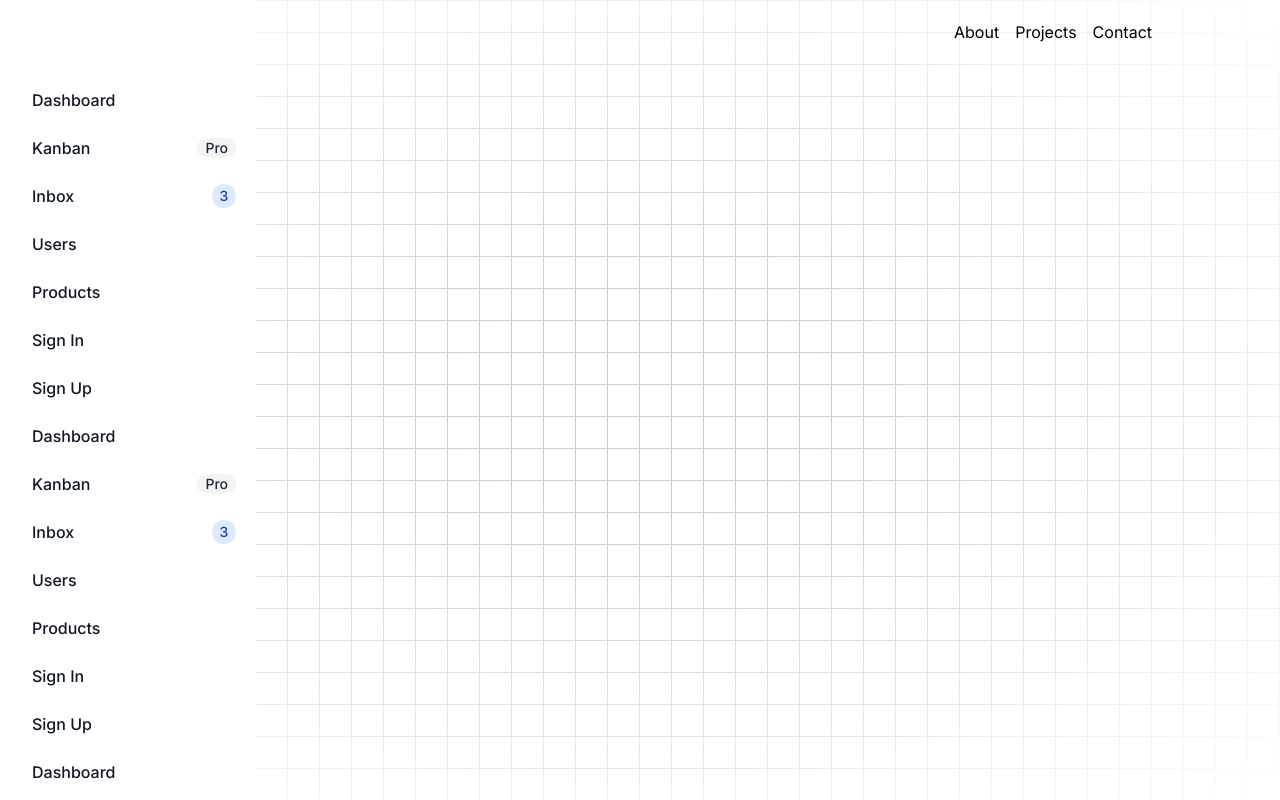
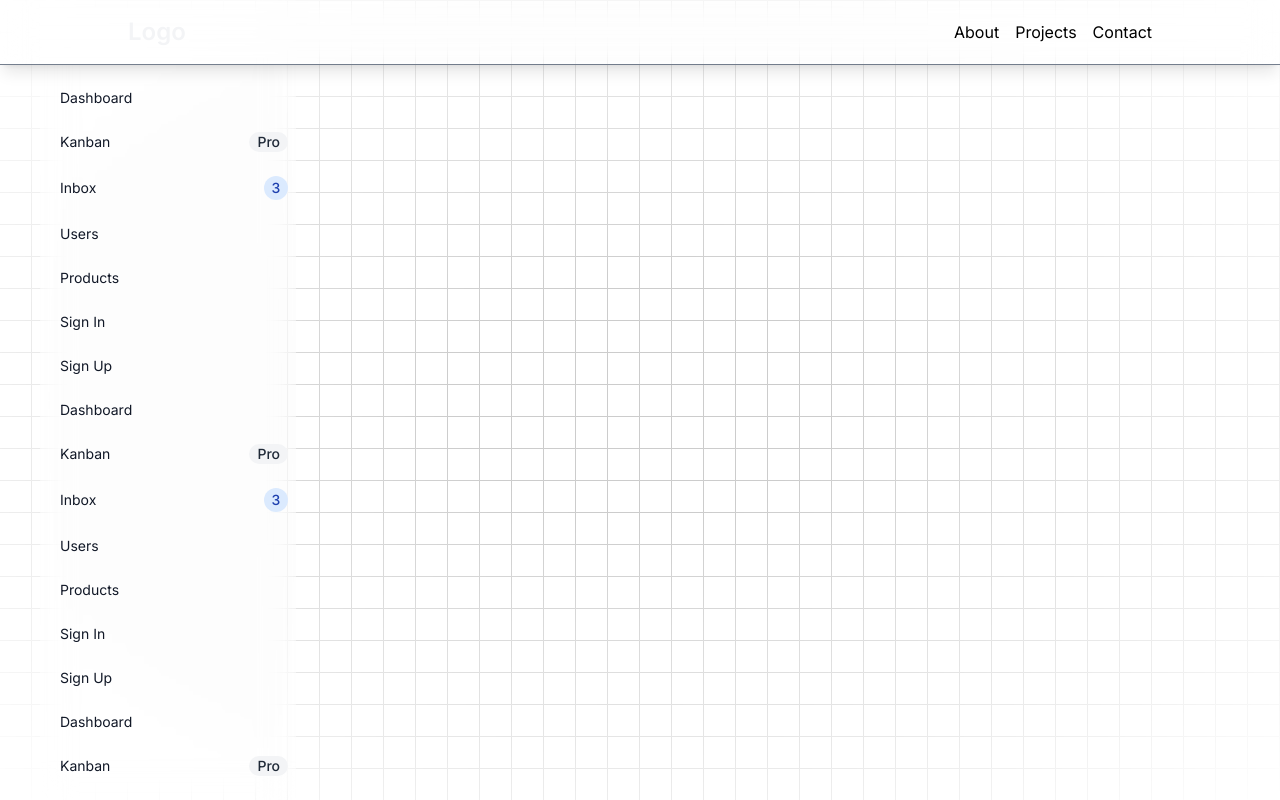
Before and after one commit to pratham5368/FlexUI, a Next.js app: page / in a window 1280 px wide. Built offline with nearby package versions, Linux system fonts and the light colour scheme.

Commit message:
fixed transparent background

```diff
--- a/src/app/page.tsx
+++ b/src/app/page.tsx
@@ -13,7 +13,7 @@ export default function Home() {
 
       <Header/>
       <Navbar/>
-      <Landing/>
+      {/*<Landing/>*/}
     </div>
   );
 }
--- a/src/components/Header/index.tsx
+++ b/src/components/Header/index.tsx
@@ -10,7 +10,7 @@ import { Switch } from "../UI/Switch";
 function index() {
   {/*const [checked, setChecked] = useState(false);*/}
   return (
-    <nav className="sticky top-0 z-100 bg-transparent">
+    <nav className="sticky top-0 z-50 bg-white bg-opacity-5 backdrop-filter backdrop-blur-lg border-slate-600 border-b border-opacity-75 shadow-lg">
      <div className="max-w-5xl mx-auto ">
      <div className="flex items-center justify-between h-16 ">
       <span className="text-2xl text-gray-100 font-semibold">Logo</span>
--- a/src/components/Navbar/index.tsx
+++ b/src/components/Navbar/index.tsx
@@ -5,14 +5,14 @@ function index() {
 <div>
 
 
-<aside id="logo-sidebar" className="fixed top-0 left-0 z-0 w-64 h-screen pt-20 transition-transform -translate-x-full bg-white   sm:translate-x-0 dark:bg-black" aria-label="Sidebar">
-   <div className="h-full px-3 pb-4 overflow-y-auto bg-white dark:bg-black scroll-smooth
+<aside id="logo-sidebar" className="fixed top-0 left-10 z-0 w-64 h-screen pt-20 transition-transform -translate-x-full bg-white   sm:translate-x-0 dark:bg-transparent  bg-opacity-5 backdrop-filter backdrop-blur-lg" aria-label="Sidebar">
+   <div className="h-full  overflow-y-auto scroll-smooth
   [&::-webkit-scrollbar]:w-1
   [&::-webkit-scrollbar-track]:bg-gray-100
   [&::-webkit-scrollbar-thumb]:bg-gray-300
   dark:[&::-webkit-scrollbar-track]:bg-slate-700
   dark:[&::-webkit-scrollbar-thumb]:bg-slate-500">
-      <ul className="space-y-2 font-medium">
+      <ul className="space-y-2 text-sm">
          <li>
             <a href="#" className="flex items-center p-2 text-gray-900 rounded-lg dark:text-white hover:bg-gray-100 dark:hover:bg-gray-700 group">
 
```
